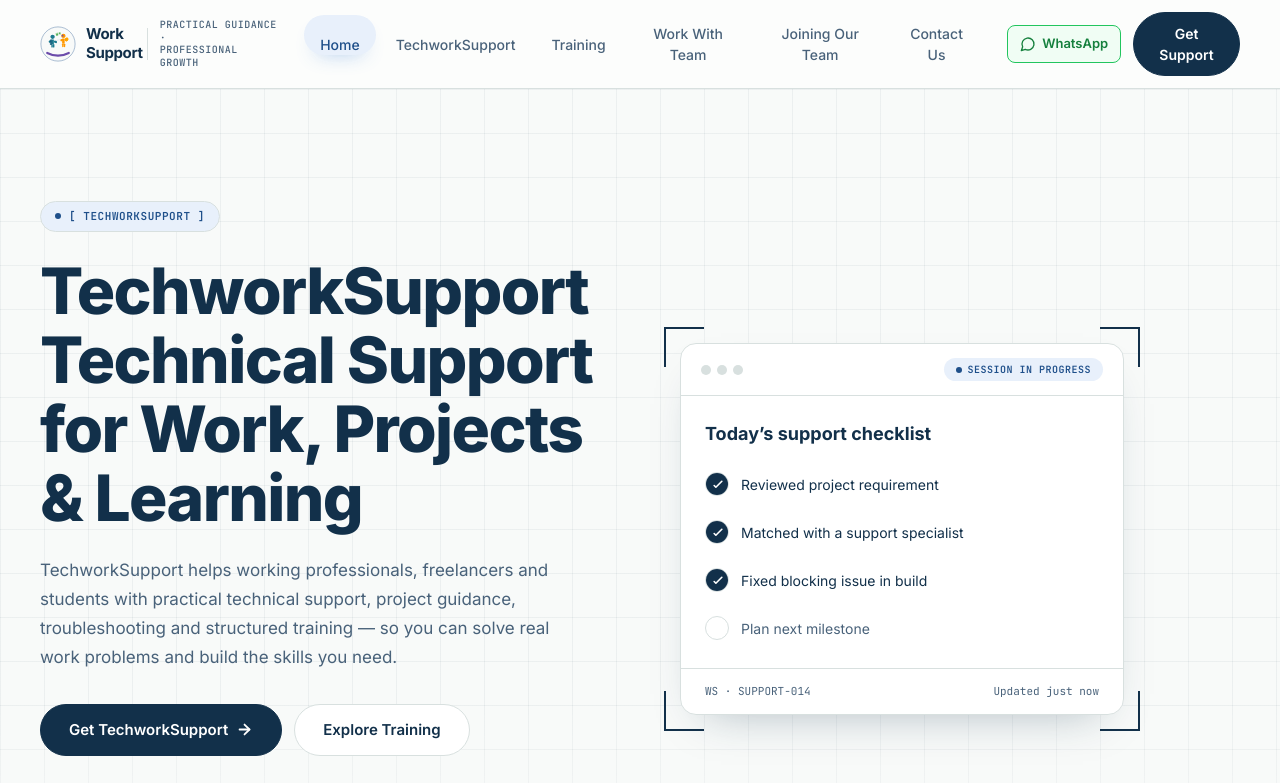
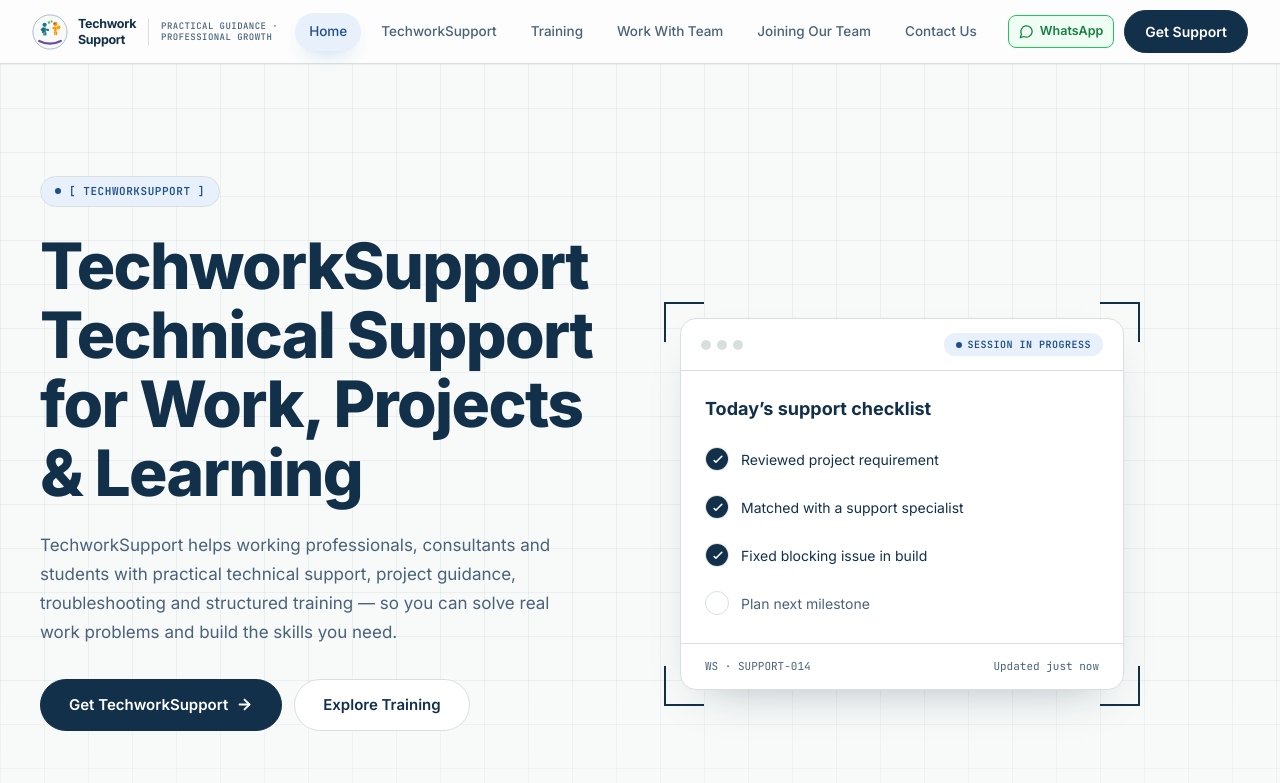
Before and after one commit to satyanarayanamurthimangamuri-collab/Work_Support, a React (Vite) app: page / in a window 1280 px wide. Shown: the top 783 px of the page. Built offline with nearby package versions, Linux system fonts and the light colour scheme; the HTML template or start-up script is replaced by a standard one.

Commit message:
Finalize TechworkSupport branding, nav polish, and mobile fixes

```diff
--- a/src/components/Header.tsx
+++ b/src/components/Header.tsx
@@ -14,12 +14,12 @@
 
   return (
     <header className="sticky top-0 z-50 border-b border-border bg-[#FCFDFC]/95 backdrop-blur">
-      <div className="mx-auto flex max-w-8xl items-center justify-between gap-6 px-6 py-3 lg:px-10">
+      <div className="mx-auto flex max-w-8xl items-center justify-between gap-4 px-4 py-2.5 lg:px-8">
         {/* Brand */}
         <div className="flex items-center gap-3">
           <Logo />
-          <div className="hidden h-8 w-px bg-border md:block" aria-hidden="true" />
-          <span className="hidden font-mono text-[10px] font-medium uppercase leading-tight tracking-wider text-text-muted md:block">
+          <div className="hidden h-7 w-px bg-border md:block" aria-hidden="true" />
+          <span className="hidden font-mono text-[9px] font-medium uppercase leading-[1.2] tracking-wider text-text-muted md:block">
             Practical Guidance ·
             <br />
             Professional Growth
@@ -30,14 +30,14 @@
         <Navigation className="hidden lg:block" />
 
         {/* Desktop buttons */}
-        <div className="hidden items-center gap-3 lg:flex">
+        <div className="hidden items-center gap-2.5 lg:flex">
           <a
             href={whatsappUrl}
             target="_blank"
             rel="noopener noreferrer"
-            className="flex items-center gap-1.5 rounded-lg border border-green-500 bg-green-50 px-3 py-2 text-[13px] font-semibold text-green-700 transition-[background-color] duration-180 ease-standard hover:bg-green-100"
+            className="flex items-center gap-1.5 rounded-lg border border-green-500 bg-green-50 px-2.5 py-1.5 text-[12.5px] font-semibold text-green-700 transition-[background-color] duration-180 ease-standard hover:bg-green-100"
           >
-            <MessageCircle size={16} />
+            <MessageCircle size={15} />
             WhatsApp
           </a>
           <Button variant="primary" size="md" onClick={() => navigate("/work-support")}>
--- a/src/components/Hero.tsx
+++ b/src/components/Hero.tsx
@@ -26,7 +26,7 @@
           </h1>
 
           <p className="hero-desc mt-6 max-w-[520px] text-[16px] leading-[1.7] text-text-muted sm:text-[17px]">
-            TechworkSupport helps working professionals, freelancers and students
+            TechworkSupport helps working professionals, consultants and students
             with practical technical support, project guidance, troubleshooting and
             structured training — so you can solve real work problems and build
             the skills you need.
--- a/src/components/Logo.tsx
+++ b/src/components/Logo.tsx
@@ -26,8 +26,8 @@
         </div>
       )}
       <div className="flex flex-col leading-tight">
-        <span className="text-[15px] font-bold tracking-tight text-navy">
-          Work
+        <span className="text-[12.5px] font-bold tracking-tight text-navy">
+          Techwork
           <br />
           Support
         </span>
--- a/src/components/Navigation.tsx
+++ b/src/components/Navigation.tsx
@@ -1,4 +1,3 @@
-import { useLayoutEffect, useRef, useState } from "react";
 import { NAV_ITEMS } from "../data/navigation";
 import { useNavigate, usePath } from "../hooks/RouterContext";
 
@@ -10,45 +9,14 @@
 export default function Navigation({ className = "", onNavigate }: NavigationProps) {
   const path = usePath();
   const navigate = useNavigate();
-  const listRef = useRef<HTMLUListElement>(null);
-  const [pill, setPill] = useState({ left: 0, top: 0, width: 0, height: 0 });
-
-  useLayoutEffect(() => {
-    const list = listRef.current;
-    const activeItem = list?.querySelector<HTMLElement>("[aria-current='page']");
-    if (!list || !activeItem) return;
-
-    const update = () =>
-      setPill({
-        left: activeItem.offsetLeft,
-        top: activeItem.offsetTop,
-        width: activeItem.offsetWidth,
-        height: activeItem.offsetHeight,
-      });
-    update();
-    window.addEventListener("resize", update);
-    return () => window.removeEventListener("resize", update);
-  }, [path]);
 
   return (
     <nav className={className} aria-label="Primary">
-      <ul
-        ref={listRef}
-        className="relative flex flex-col items-start gap-1 md:flex-row md:items-center md:gap-1"
-      >
-        <span
-          aria-hidden="true"
-          className="pointer-events-none absolute left-0 top-0 rounded-pill bg-light-blue shadow-[0_10px_20px_-12px_rgba(64,131,216,0.45)] transition-[transform,width,height,box-shadow] duration-250 ease-standard"
-          style={{
-            transform: `translate(${pill.left}px, ${pill.top}px)`,
-            width: pill.width,
-            height: pill.height,
-          }}
-        />
+      <ul className="flex flex-col items-start gap-1 md:flex-row md:items-center md:gap-1.5">
         {NAV_ITEMS.map((item) => {
           const isActive = path === item.path;
           return (
-            <li key={item.path} className="relative">
+            <li key={item.path} className="relative w-full md:w-auto">
               <button
                 onClick={() => {
                   navigate(item.path);
@@ -56,10 +24,9 @@
                 }}
                 aria-current={isActive ? "page" : undefined}
                 className={[
-                  "relative z-10 inline-flex items-center justify-center rounded-pill px-4 py-2 text-[14px] font-medium transition-all duration-150 ease-standard",
-                  "min-h-[40px]",
+                  "relative z-10 inline-flex min-h-[38px] w-full items-center justify-center rounded-pill px-3.5 py-1.5 text-[13.5px] font-medium transition-all duration-150 ease-standard md:w-auto",
                   isActive
-                    ? "text-blue"
+                    ? "bg-light-blue text-blue shadow-[0_10px_20px_-12px_rgba(64,131,216,0.45)]"
                     : "text-text-muted hover:text-navy hover:shadow-[0_0_0_1px_rgba(107,114,128,0.12)]",
                 ].join(" ")}
               >
--- a/src/components/Stats.tsx
+++ b/src/components/Stats.tsx
@@ -39,7 +39,8 @@
 function StatValue({ value }: { value: string }) {
   const match = value.match(/^(\d+)(-.*)?$/);
   const animatedValue = useCountUp(match ? Number(match[1]) : 0);
-  return <>{match ? `${animatedValue}${match[2]}` : value}</>;
+  const suffix = match?.[2] ?? "";
+  return <>{match ? `${animatedValue}${suffix}` : value}</>;
 }
 
 export default function Stats() {
--- a/src/hooks/usePageMeta.ts
+++ b/src/hooks/usePageMeta.ts
@@ -33,7 +33,7 @@
   useEffect(() => {
     const fullTitle = title === SITE_NAME ? title : `${title} | ${SITE_NAME}`;
     const url = `${SITE_URL}${path === "/" ? "/" : path}`;
-    const keywordText = `${SITE_NAME}, Work Support, practical technical support, project guidance, training, professional growth`;
+    const keywordText = `${SITE_NAME}, Work Support, practical technical support, project guidance, training, professional growth, Pentaho, DBA, Middleware, Salesforce, Apache Hop, AWS Data Engineer, Azure Data Engineering, Redshift, Snowflake`;
 
     document.title = fullTitle;
     setMetaTag("description", description);
--- a/src/pages/Home.tsx
+++ b/src/pages/Home.tsx
@@ -5,7 +5,7 @@
   usePageMeta({
     title: "TechworkSupport | Technical Support, Project Guidance & Training",
     description:
-      "TechworkSupport is a practical technical support and project guidance service for working professionals, freelancers and students who need help with real work problems.",
+      "TechworkSupport is a practical technical support and project guidance service for working professionals, consultants and students who need help with real work problems.",
     path: "/",
   });
 
--- a/src/pages/WorkSupport.tsx
+++ b/src/pages/WorkSupport.tsx
@@ -40,7 +40,7 @@
   ["Professionals", ["Data & analytics", "Automation", "Workflow improvement", "Technical problem solving"]],
 ] as const;
 
-const SKILLS = ["Python", "SQL", "Excel", "Power BI", "Java", "C", "C++", "JavaScript", "HTML", "CSS", "React", "Data Analytics", "AI & Machine Learning", "Git & GitHub", "Databases", "Web Development"];
+const SKILLS = ["Python", "SQL", "Excel", "Power BI", "Java", "C", "C++", "JavaScript", "HTML", "CSS", "React", "Data Analytics", "AI & Machine Learning", "Git & GitHub", "Databases", "Web Development", "Pentaho", "DBA", "Middleware", "Salesforce", "Apache Hop", "AWS Data Engineer", "Azure Data Engineering", "Redshift", "Snowflake"];
 
 const STEPS = [
   ["01", "Tell Us Your Problem", "Explain what you're working on, what you've tried and where you're stuck."],
@@ -126,7 +126,7 @@
         url: "https://techworksupport.com/"
       },
       areaServed: "Worldwide",
-      description: "Practical technical support, project guidance and training for working professionals, freelancers and students.",
+      description: "Practical technical support, project guidance and training for working professionals, consultants and students.",
       url: "https://techworksupport.com/work-support"
     };
 
```
Also changed, not shown: 1 other file (tests, documents, lock files or other folders).
